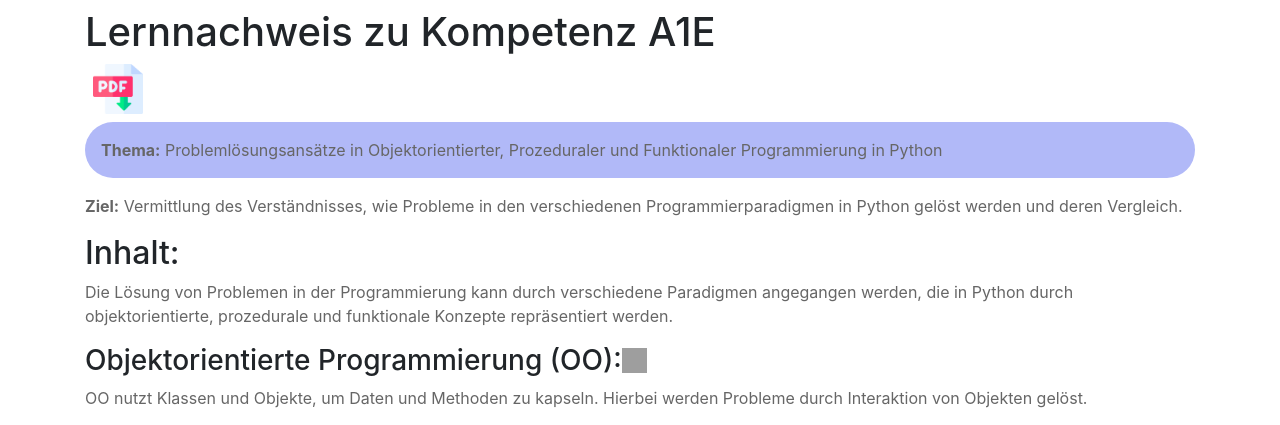
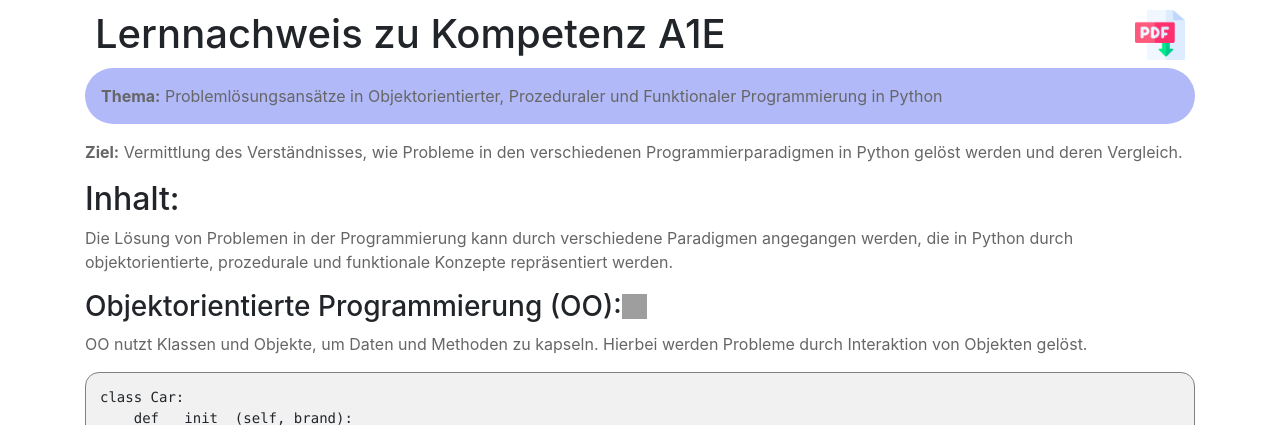
Before and after one commit to QueSchoenenberger/M323_Project, a Flask app: page /A1E in a window 1280 px wide. Shown: the top 425 px of the page. Run offline with Flask 3, Linux system fonts and the light colour scheme; some libraries are stand-ins or nearby versions; grey boxes are pictures that could not be loaded.

Commit message:
finishing

```diff
--- a/static/css/main.css
+++ b/static/css/main.css
@@ -23,8 +23,9 @@ th {
 }
 
 header {
-    font-size: xxx-large;
-    text-align: center;.
+    text-align: center;
+    font-size: 3.5rem !important;
+    padding: 0.5em
 }
 
 main {
--- a/static/css/pages.css
+++ b/static/css/pages.css
@@ -5,11 +5,23 @@ body {
 
 h1 {
     color: #333;
+    margin: 0;
 }
 
+
 header {
-    margin-top: 0.5em;
-    margin-bottom: 0.5em
+    padding: 10px;
+    margin-bottom: 3em;
+}
+
+header h1 {
+    float: left;
+    margin: 0;
+}
+
+header img {
+    float: right;
+    cursor: pointer;
 }
 
 p {
--- a/templates/pages/A/A1E.html
+++ b/templates/pages/A/A1E.html
@@ -15,7 +15,7 @@
 <body class="container">
     <header>
         <h1>Lernnachweis zu Kompetenz A1E</h1>
-        <img class="download-btn" src="../../../static/img/download-pdf.png" alt="Run" onclick="download('lernnachweis_A1G.pdf')">
+        <img class="download-btn" src="../../../static/img/download-pdf.png" alt="Run" onclick="download('lernnachweis_A1E.pdf')">
     </header>
 
     <p class="subject"><strong>Thema:</strong> Problemlösungsansätze in Objektorientierter, Prozeduraler und Funktionaler Programmierung in Python</p>
--- a/templates/pages/A/A1F.html
+++ b/templates/pages/A/A1F.html
@@ -13,7 +13,7 @@
 <body class="container">
     <header>
         <h1>Lernnachweis zu Kompetenz A1F</h1>
-        <img class="download-btn" src="../../../static/img/download-pdf.png" alt="Run" onclick="download('lernnachweis_A1G.pdf')">
+        <img class="download-btn" src="../../../static/img/download-pdf.png" alt="Run" onclick="download('lernnachweis_A1F.pdf')">
     </header>
 
     <p class="subject"><strong>Thema:</strong> Der Einsatz von Immutable Values in der funktionalen Programmierung</p>
```
